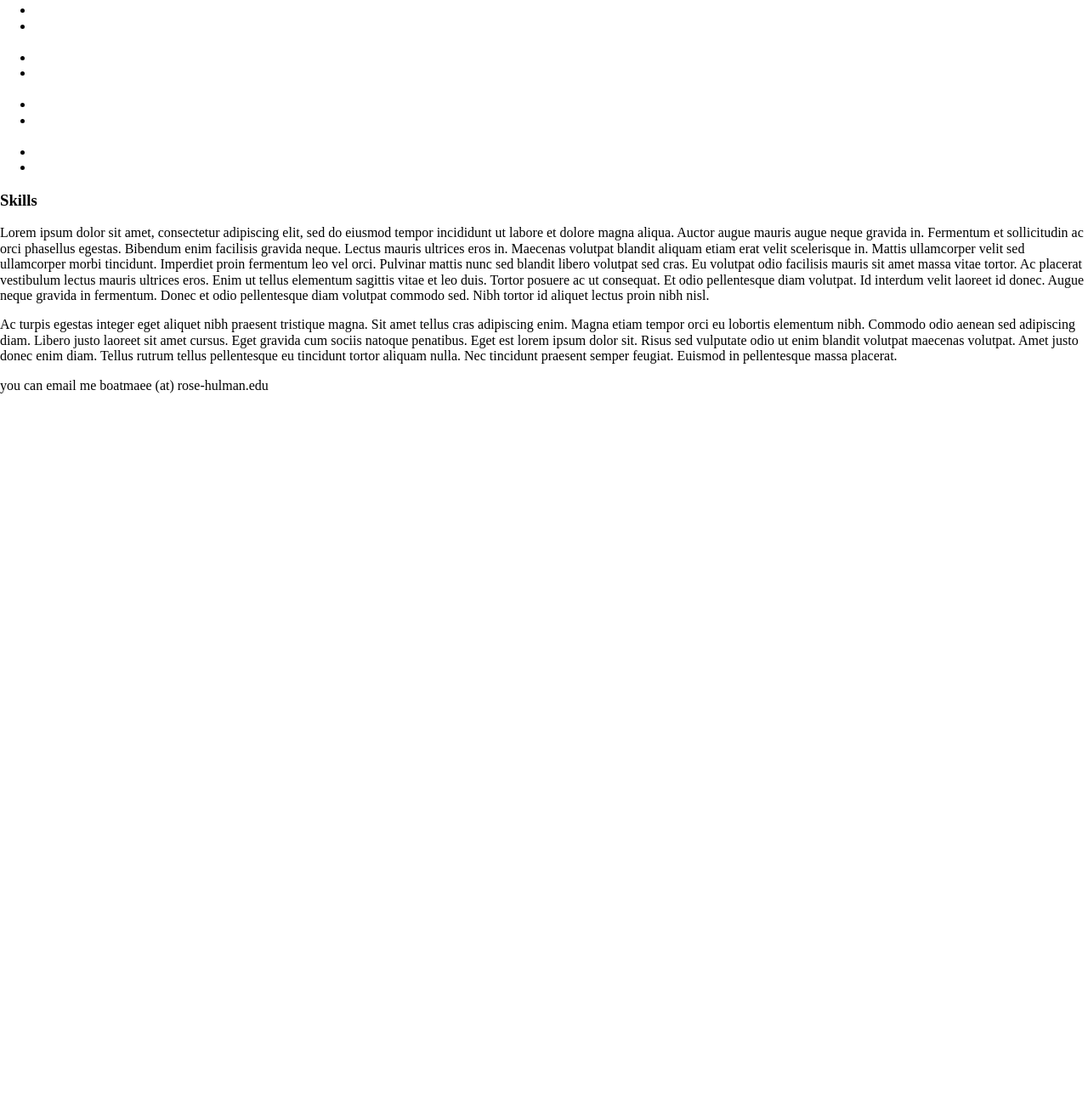
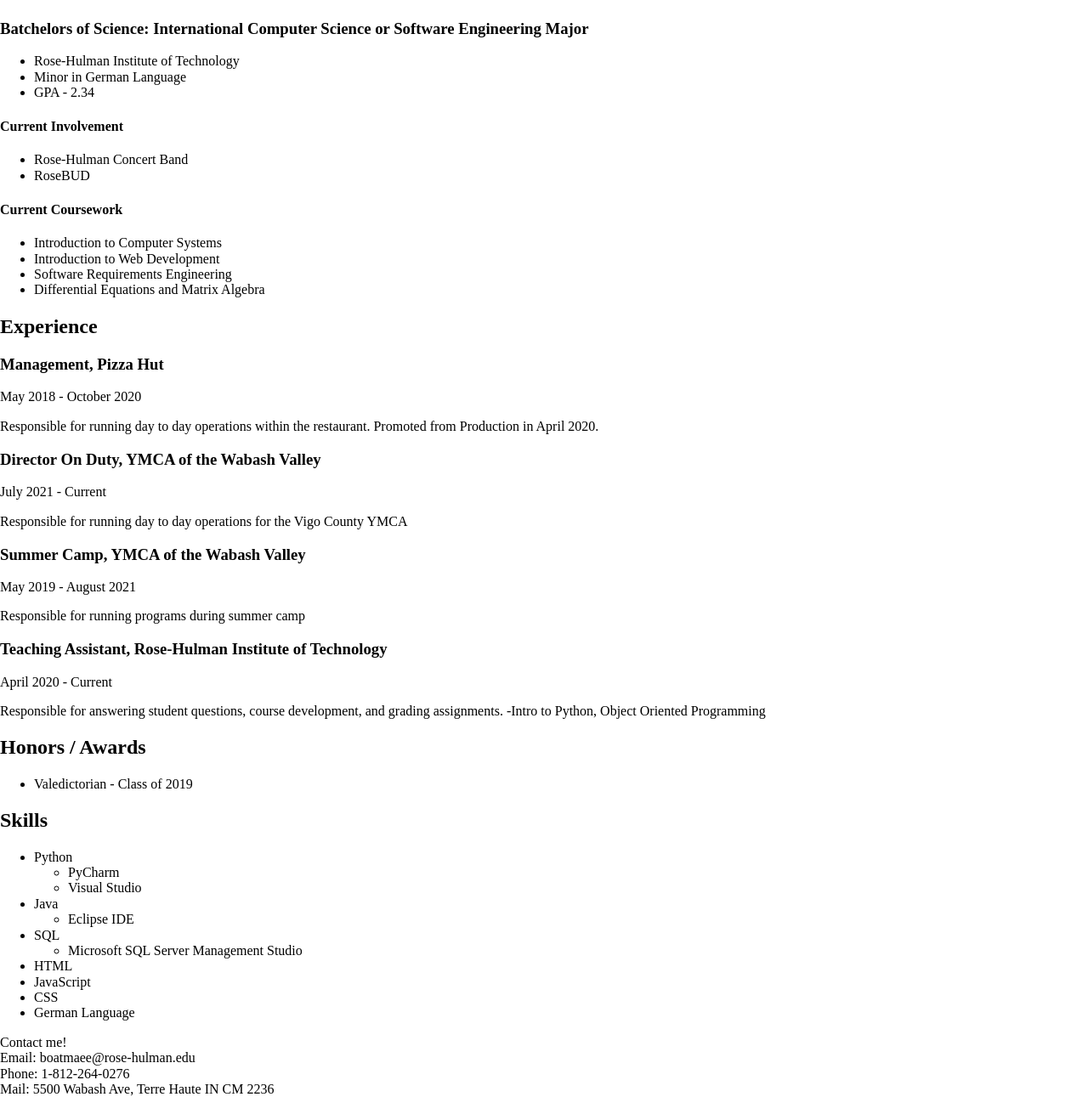
Before and after one commit to rhit-boatmaee/rhit-boatmaee.github.io, a plain HTML site: page resume.html in a window 1280 px wide. Shown: the part 261-1552 px from the top of the page at 85% size. Before the commit the page ends 800 px from the top, so only its background shows below. Drawn offline with Linux system fonts and the light colour scheme.

Commit message:
updated information for about, portfolio, and resume

```diff
--- a/resume.html
+++ b/resume.html
@@ -21,68 +21,84 @@
     <main>
         <h1>Resume</h1>
         <h2> Objective</h2>
-        <p></p>
+        <p>Rose-Hulman Student seeking to expand her knowledge of web development.</p>
         <h2>Education</h2>
-        <h3><span class=degreeName></span></h3>
+        <h3>Batchelors of Science: International Computer Science or Software Engineering Major</h3>
         <ul>
-            <li></li>
-            <li></li>
-            <li></li>
+
+            <li>Rose-Hulman Institute of Technology</li>
+            <li>Minor in German Language</li>
+            <li>GPA - 2.34</li>
         </ul>
-        <h3></h3>
+        <h4>Current Involvement</h4>
         <ul>
-            <li></li>
-            <li></li>
+            <li>Rose-Hulman Concert Band</li>
+            <li>RoseBUD</li>
         </ul>
-        <h3></h3>
+        <h4>Current Coursework</h4>
         <ul>
-            <li></li>
-            <li></li>
+            <li>Introduction to Computer Systems</li>
+            <li>Introduction to Web Development</li>
+            <li>Software Requirements Engineering</li>
+            <li>Differential Equations and Matrix Algebra</li>
         </ul>
-        <h3></h3>
+        <h2>Experience</h2>
+        <h3>Management, Pizza Hut</h3>
+        <p>May 2018 - October 2020</p>
+        <p>Responsible for running day to day operations within the restaurant. Promoted from Production in April 2020.
+        </p>
+
+        <h3>Director On Duty, YMCA of the Wabash Valley</h3>
+        <p>July 2021 - Current</p>
+        <p>Responsible for running day to day operations for the Vigo County YMCA</p>
+
+        <h3>Summer Camp, YMCA of the Wabash Valley</h3>
+        <p>May 2019 - August 2021</p>
+        <p> Responsible for running programs during summer camp</p>
+
+        <h3>Teaching Assistant, Rose-Hulman Institute of Technology</h3>
+        <p>April 2020 - Current</p>
+        <p>Responsible for answering student questions, course development, and grading assignments.
+            -Intro to Python, Object Oriented Programming
+        </p>
+
+
+        <h2>Honors / Awards</h2>
         <ul>
-            <li></li>
-            <li></li>
+            <li>Valedictorian - Class of 2019</li>
         </ul>
-        <h3>Skills</h3>
-        <dl>
-            <dt></dt>
-            <dd></dd>
-            <dt></dt>
-            <dd></dd>
-            <dt></dt>
-            <dd></dd>
-        </dl>
-        <!-- Resume text --->
-        <p>Lorem ipsum dolor sit amet, consectetur adipiscing elit, sed do eiusmod tempor incididunt ut labore et dolore
-            magna aliqua. Auctor augue mauris augue neque gravida in. Fermentum et sollicitudin ac orci phasellus
-            egestas.
-            Bibendum enim facilisis gravida neque. Lectus mauris ultrices eros in. Maecenas volutpat blandit aliquam
-            etiam
-            erat velit scelerisque in. Mattis ullamcorper velit sed ullamcorper morbi tincidunt. Imperdiet proin
-            fermentum
-            leo vel orci. Pulvinar mattis nunc sed blandit libero volutpat sed cras. Eu volutpat odio facilisis mauris
-            sit
-            amet massa vitae tortor. Ac placerat vestibulum lectus mauris ultrices eros. Enim ut tellus elementum
-            sagittis
-            vitae et leo duis. Tortor posuere ac ut consequat. Et odio pellentesque diam volutpat. Id interdum velit
-            laoreet
-            id donec. Augue neque gravida in fermentum. Donec et odio pellentesque diam volutpat commodo sed. Nibh
-            tortor id
-            aliquet lectus proin nibh nisl. </p>
+        <h2>Skills</h2>
+        <ul>
+            <li>Python </li>
+            <ul>
+                <li>PyCharm
+                </li>
+                <li>Visual Studio</li>
+            </ul>
+            <li>Java</li>
+            <ul>
+                <li>Eclipse IDE</li>
+            </ul>
+            <li>SQL</li>
+            <ul>
+                <li>Microsoft SQL Server Management Studio</li>
+            </ul>
+            <li>HTML</li>
+            <li>JavaScript</li>
+            <li>CSS</li>
+            <li>German Language</li>
 
-        <p>Ac turpis egestas integer eget aliquet nibh praesent tristique magna. Sit amet tellus cras adipiscing enim.
-            Magna etiam tempor orci eu lobortis elementum nibh. Commodo odio aenean sed adipiscing diam. Libero justo
-            laoreet sit amet cursus. Eget gravida cum sociis natoque penatibus. Eget est lorem ipsum dolor sit. Risus
-            sed
-            vulputate odio ut enim blandit volutpat maecenas volutpat. Amet justo donec enim diam. Tellus rutrum tellus
-            pellentesque eu tincidunt tortor aliquam nulla. Nec tincidunt praesent semper feugiat. Euismod in
-            pellentesque
-            massa placerat.</p>
+        </ul>
+
+
 
     </main>
     <footer>
-        you can email me boatmaee (at) rose-hulman.edu
+        Contact me!
+        <div>Email: boatmaee@rose-hulman.edu</div>
+        <div>Phone: 1-812-264-0276</div>
+        <div>Mail: 5500 Wabash Ave, Terre Haute IN CM 2236</div>
+
     </footer>
     <!-- Your content goes here -->
     <script src="scripts/main.js"></script>
```
Also changed, not shown: index.html (+13 -29 lines), portfolio.html (+14 -48 lines).
